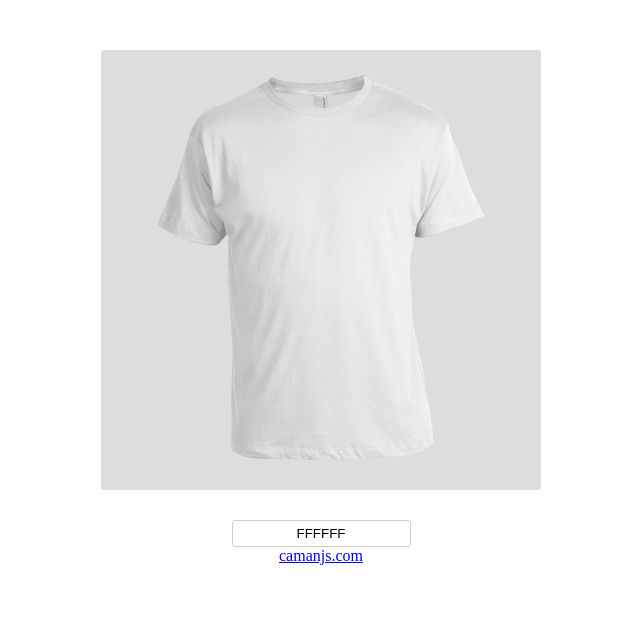
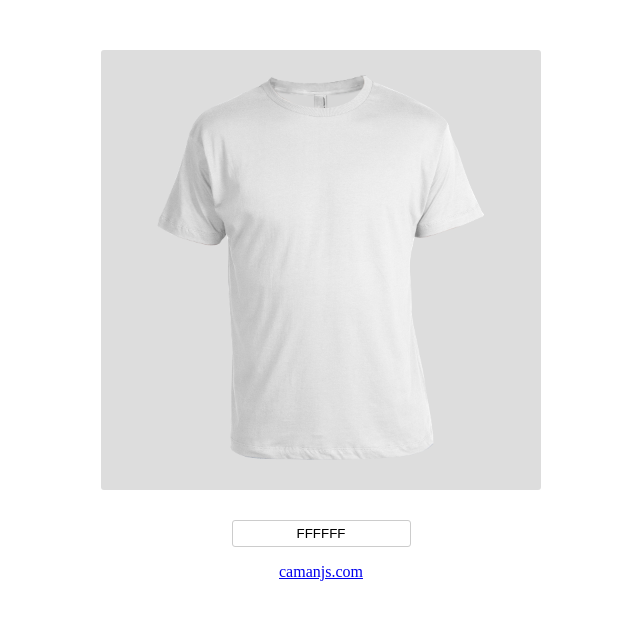
Before and after one commit to creativej/caman-demo, a website with bundled scripts: page app/index.html in a window 1280 px wide. Shown: the whole page, without its empty margins (319-959 px from the left). Built offline with nearby package versions, Linux system fonts and the light colour scheme.

Commit message:
Update index.html

```diff
--- a/app/index.html
+++ b/app/index.html
@@ -29,7 +29,7 @@
                     <div>
                         <input class="color" value="ffffff" data-color>
                     </div>
-                    <a href="http://camanjs.com" target="_blank">camanjs.com</a>
+                    <p><a href="http://camanjs.com" target="_blank">camanjs.com</a></p>
                 </div>
             </div>
         </div>
```
